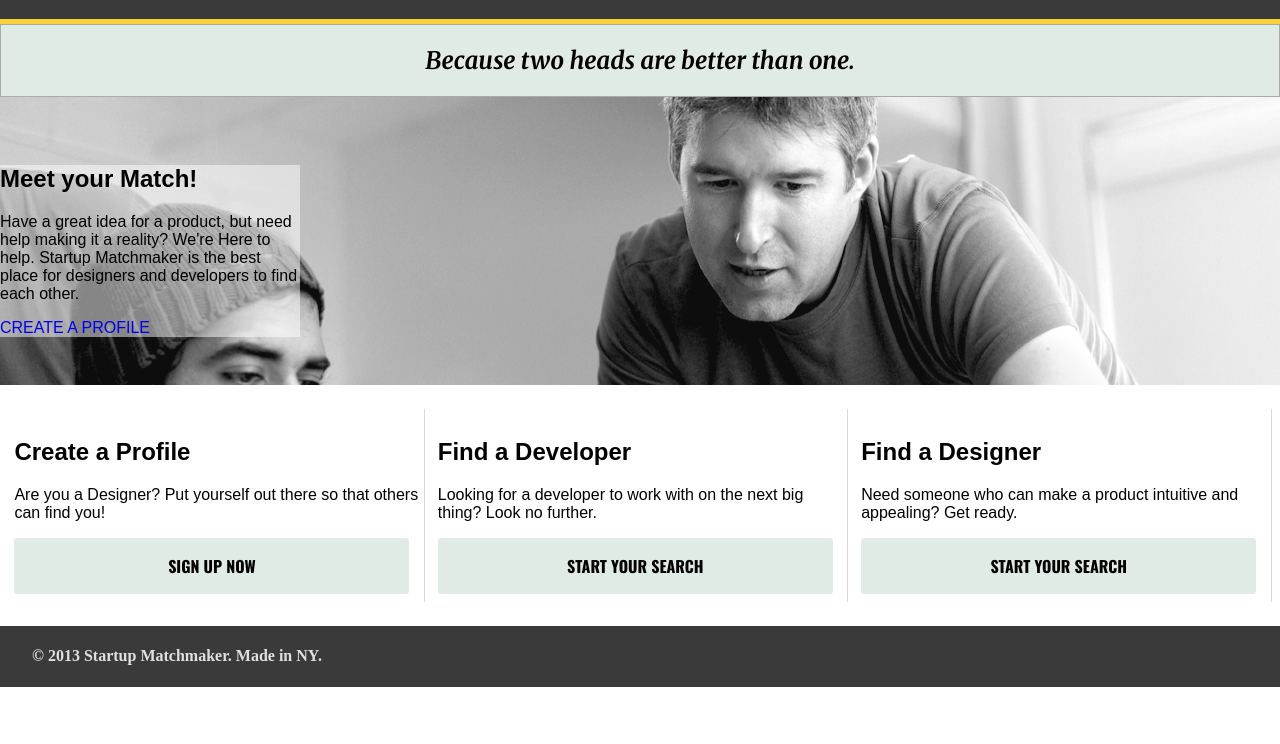
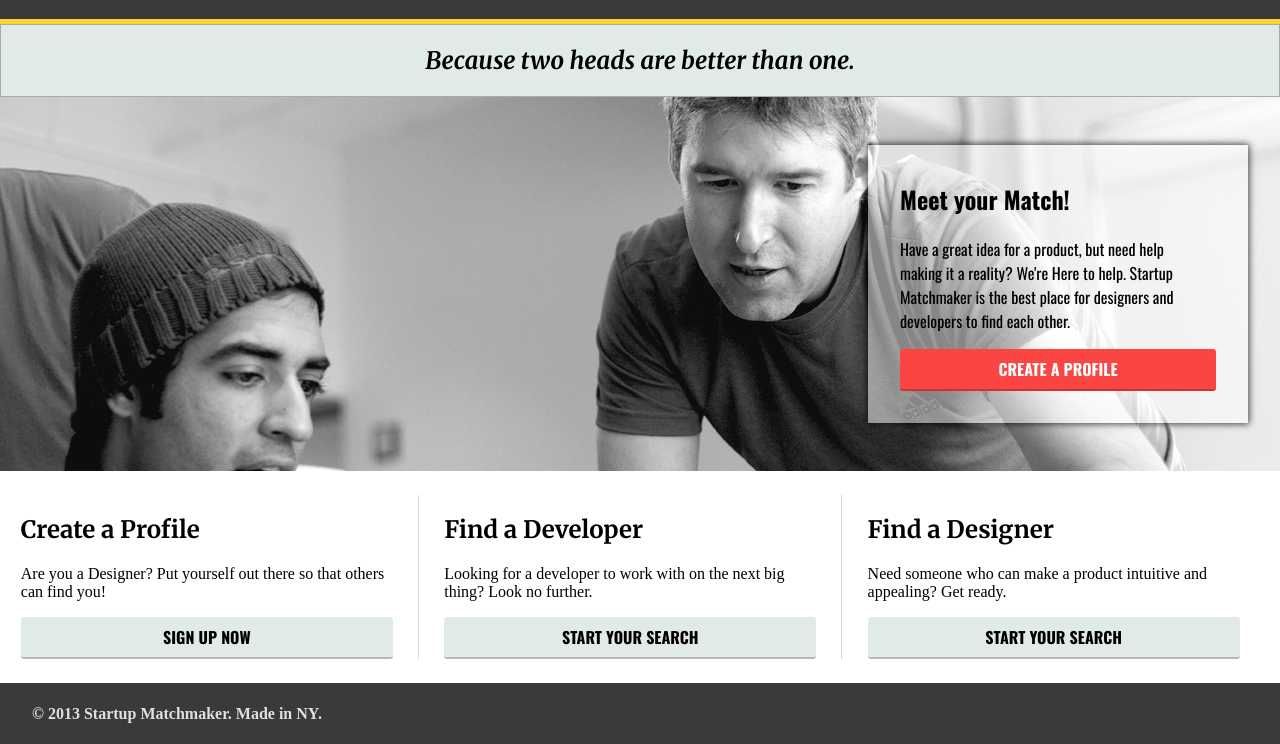
Before and after one commit to Sollix/Startup_Matchmaker, a plain HTML site: page index.html in a window 1280 px wide. Shown: the part 64-808 px from the top of the page. Drawn offline with nearby package versions, Linux system fonts and the light colour scheme.

Commit message:
finalized draft

```diff
--- a/css/main.css
+++ b/css/main.css
@@ -61,7 +61,7 @@ nav .bold {
 	font-family: Merriweather;
 	font-weight: 700;
 	font-style: italic;
-	border: 1px solid #aaaaaa;
+	border: 1px solid #aaa;
 	clear: left;
 }
 
@@ -74,32 +74,74 @@ nav .bold {
 .create-profile {
 	width: 300px;
 	background-color: rgba(255, 255, 255, 0.50);
+	padding: 1em 3em 2em 2em;
+	margin: 0 2em 3em 0;
+	float: right;
+	-webkit-box-shadow: 0px 0px 7px 1px rgba(0,0,0,0.75);
+	-moz-box-shadow: 0px 0px 7px 1px rgba(0,0,0,0.75);
+	box-shadow: 0px 0px 7px 1px rgba(0,0,0,0.75);
+}
+.create-profile h2 {
+	font-family: Oswald;
+	font-weight: 700;
+}
+
+.create-profile p {
+	font-family: Oswald;
+	font-weight: 400;
+}
+.create-profile a {
+	background-color: #fa4542;
+	color: #fff;
+	font-family: Oswald;
+	font-weight: 700;
+	padding: .5em;
+	border-radius: .2em;
+	text-transform: uppercase;
+	text-align: center;
+	display: block;
+	border-bottom: 2px solid #c73634;
+	width: 100%;
 }
 /*start*/
 .start-options {
 	width: 100%;
-	background-color: #ffffff;
+	background-color: #fff;
 	margin: 0;
 	padding: 1.5em .5em 1.5em .5em;
+	clear: both;
 }
 .start {
-	width: 32%;
+	max-width: 30%;
 	float: left;
-	margin: 0 0.5%;
-	padding: 0.6em 0 0.5em 0;
+	margin: 0 1%;
+	/*	padding: 0.6em 0.9em 0.5em 0;*/
+	padding-right: 1%;
 	border-right: 1px solid #d8d8d8;
+}
+.start:last-of-type {
+	border-right: none;
+}
+.start h2 {
+	font-family: Merriweather;
+	font-weight: 700;
+}
+.start p {
+	font-family: source-sans-pro;
+	font-size: 1em;
 }
 .start a {
 	background-color: #e1ebe6;
 	font-family: Oswald;
 	color: #000000;
 	font-weight: 700;
-	padding: 1em;
+	padding: .5em;
 	border-radius: .2em;
 	text-transform: uppercase;
 	display: inline-block;
-	width: 88.65%;
+	width: 92.75%;
 	text-align: center;
+	border-bottom: 2px solid #b3bbb7;
 }
 /*Footer*/
 footer {
```
